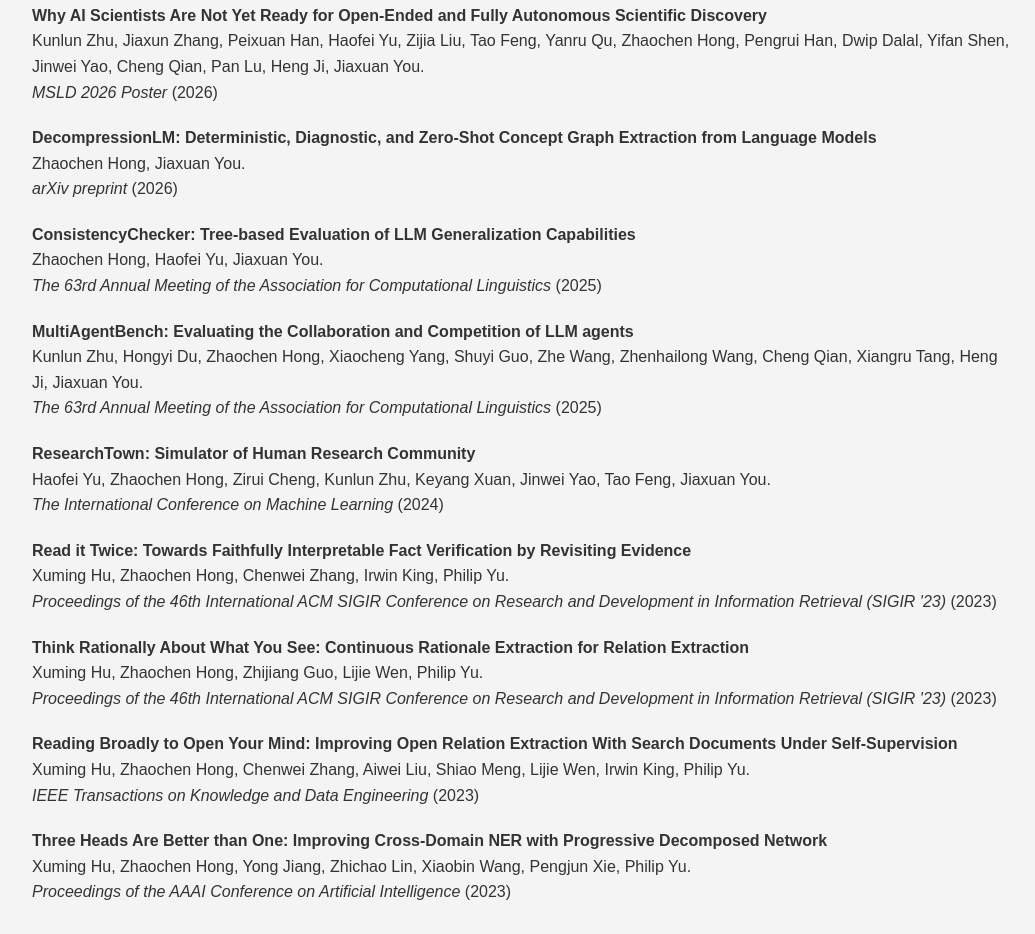
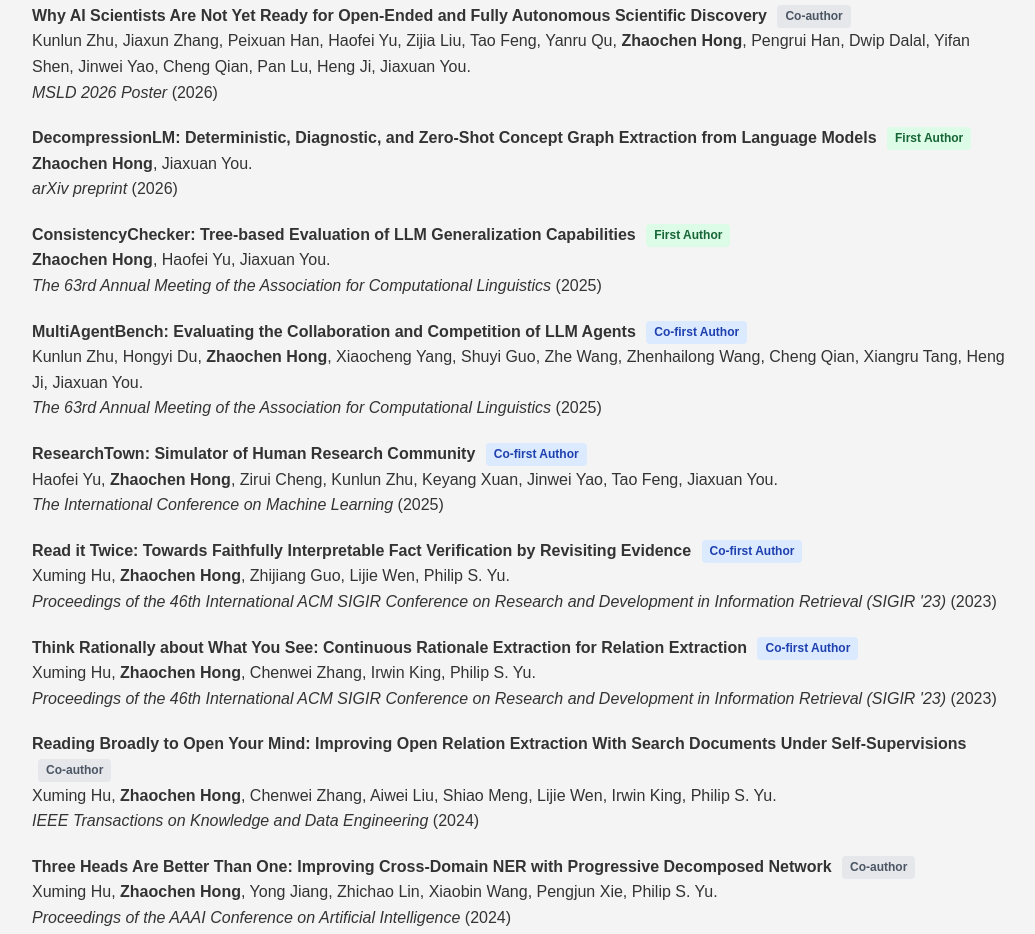
Before and after one commit to zhaochenhong42/zhaochenhong42.github.io, a plain HTML site: page index.html in a window 1280 px wide. Shown: the part 697-1631 px from the top of the page, without its empty margins (116-1151 px from the left). Drawn offline with Linux system fonts and the light colour scheme.

Commit message:
Update index.html

```diff
--- a/index.html
+++ b/index.html
@@ -42,49 +42,58 @@
                 <h2>Publications</h2>
                 <ul>
                     <li>
-                        <strong><a href="https://openreview.net/forum?id=8Esf3Ttmxl" target="_blank">Why AI Scientists Are Not Yet Ready for Open-Ended and Fully Autonomous Scientific Discovery</a></strong><br>
-                        Kunlun Zhu, Jiaxun Zhang, Peixuan Han, Haofei Yu, Zijia Liu, Tao Feng, Yanru Qu, Zhaochen Hong, Pengrui Han, Dwip Dalal, Yifan Shen, Jinwei Yao, Cheng Qian, Pan Lu, Heng Ji, Jiaxuan You.<br>
+                        <strong><a href="https://openreview.net/forum?id=8Esf3Ttmxl" target="_blank">Why AI Scientists Are Not Yet Ready for Open-Ended and Fully Autonomous Scientific Discovery</a></strong>
+                        <span class="author-tag co-author">Co-author</span><br>
+                        Kunlun Zhu, Jiaxun Zhang, Peixuan Han, Haofei Yu, Zijia Liu, Tao Feng, Yanru Qu, <strong>Zhaochen Hong</strong>, Pengrui Han, Dwip Dalal, Yifan Shen, Jinwei Yao, Cheng Qian, Pan Lu, Heng Ji, Jiaxuan You.<br>
                         <em>MSLD 2026 Poster</em> (2026)
                     </li>
                     <li>
-                        <strong><a href="https://arxiv.org/abs/2602.00377" target="_blank">DecompressionLM: Deterministic, Diagnostic, and Zero-Shot Concept Graph Extraction from Language Models</a></strong><br>
-                        Zhaochen Hong, Jiaxuan You.<br>
+                        <strong><a href="https://arxiv.org/abs/2602.00377" target="_blank">DecompressionLM: Deterministic, Diagnostic, and Zero-Shot Concept Graph Extraction from Language Models</a></strong>
+                        <span class="author-tag first-author">First Author</span><br>
+                        <strong>Zhaochen Hong</strong>, Jiaxuan You.<br>
                         <em>arXiv preprint</em> (2026)
                     </li>
                     <li>
-                        <strong><a href="https://arxiv.org/abs/2506.12376" target="_blank">ConsistencyChecker: Tree-based Evaluation of LLM Generalization Capabilities</a></strong><br>
-                        Zhaochen Hong, Haofei Yu, Jiaxuan You.<br>
+                        <strong><a href="https://arxiv.org/abs/2506.12376" target="_blank">ConsistencyChecker: Tree-based Evaluation of LLM Generalization Capabilities</a></strong>
+                        <span class="author-tag first-author">First Author</span><br>
+                        <strong>Zhaochen Hong</strong>, Haofei Yu, Jiaxuan You.<br>
                         <em>The 63rd Annual Meeting of the Association for Computational Linguistics</em> (2025)
                     </li>
                     <li>
-                        <strong><a href="https://openreview.net/pdf?id=1QHZt6Z7VI" target="_blank">MultiAgentBench: Evaluating the Collaboration and Competition of LLM agents</a></strong><br>
-                        Kunlun Zhu, Hongyi Du, Zhaochen Hong, Xiaocheng Yang, Shuyi Guo, Zhe Wang, Zhenhailong Wang, Cheng Qian, Xiangru Tang, Heng Ji, Jiaxuan You.<br>
+                        <strong><a href="https://aclanthology.org/2025.acl-long.421/" target="_blank">MultiAgentBench: Evaluating the Collaboration and Competition of LLM Agents</a></strong>
+                        <span class="author-tag co-first-author">Co-first Author</span><br>
+                        Kunlun Zhu, Hongyi Du, <strong>Zhaochen Hong</strong>, Xiaocheng Yang, Shuyi Guo, Zhe Wang, Zhenhailong Wang, Cheng Qian, Xiangru Tang, Heng Ji, Jiaxuan You.<br>
                         <em>The 63rd Annual Meeting of the Association for Computational Linguistics</em> (2025)
                     </li>
                     <li>
-                        <strong><a href="https://arxiv.org/abs/2412.17767" target="_blank">ResearchTown: Simulator of Human Research Community</a></strong><br>
-                        Haofei Yu, Zhaochen Hong, Zirui Cheng, Kunlun Zhu, Keyang Xuan, Jinwei Yao, Tao Feng, Jiaxuan You.<br>
-                        <em>The International Conference on Machine Learning</em> (2024)
+                        <strong><a href="https://arxiv.org/abs/2412.17767" target="_blank">ResearchTown: Simulator of Human Research Community</a></strong>
+                        <span class="author-tag co-first-author">Co-first Author</span><br>
+                        Haofei Yu, <strong>Zhaochen Hong</strong>, Zirui Cheng, Kunlun Zhu, Keyang Xuan, Jinwei Yao, Tao Feng, Jiaxuan You.<br>
+                        <em>The International Conference on Machine Learning</em> (2025)
                     </li>
                     <li>
-                        <strong><a href="https://dl.acm.org/doi/abs/10.1145/3539618.3592049" target="_blank">Read it Twice: Towards Faithfully Interpretable Fact Verification by Revisiting Evidence</a></strong><br>
-                        Xuming Hu, Zhaochen Hong, Chenwei Zhang, Irwin King, Philip Yu.<br>
+                        <strong><a href="https://dl.acm.org/doi/abs/10.1145/3539618.3592049" target="_blank">Read it Twice: Towards Faithfully Interpretable Fact Verification by Revisiting Evidence</a></strong>
+                        <span class="author-tag co-first-author">Co-first Author</span><br>
+                        Xuming Hu, <strong>Zhaochen Hong</strong>, Zhijiang Guo, Lijie Wen, Philip S. Yu.<br>
                         <em>Proceedings of the 46th International ACM SIGIR Conference on Research and Development in Information Retrieval (SIGIR '23)</em> (2023)
                     </li>
                     <li>
-                        <strong><a href="https://dl.acm.org/doi/abs/10.1145/3539618.3592072" target="_blank">Think Rationally About What You See: Continuous Rationale Extraction for Relation Extraction</a></strong><br>
-                        Xuming Hu, Zhaochen Hong, Zhijiang Guo, Lijie Wen, Philip Yu.<br>
+                        <strong><a href="https://dl.acm.org/doi/abs/10.1145/3539618.3592072" target="_blank">Think Rationally about What You See: Continuous Rationale Extraction for Relation Extraction</a></strong>
+                        <span class="author-tag co-first-author">Co-first Author</span><br>
+                        Xuming Hu, <strong>Zhaochen Hong</strong>, Chenwei Zhang, Irwin King, Philip S. Yu.<br>
                         <em>Proceedings of the 46th International ACM SIGIR Conference on Research and Development in Information Retrieval (SIGIR '23)</em> (2023)
                     </li>
                     <li>
-                        <strong><a href="https://ieeexplore.ieee.org/abstract/document/10255305" target="_blank">Reading Broadly to Open Your Mind: Improving Open Relation Extraction With Search Documents Under Self-Supervision</a></strong><br>
-                        Xuming Hu, Zhaochen Hong, Chenwei Zhang, Aiwei Liu, Shiao Meng, Lijie Wen, Irwin King, Philip Yu.<br>
-                        <em>IEEE Transactions on Knowledge and Data Engineering</em> (2023)
+                        <strong><a href="https://ieeexplore.ieee.org/abstract/document/10255305" target="_blank">Reading Broadly to Open Your Mind: Improving Open Relation Extraction With Search Documents Under Self-Supervisions</a></strong>
+                        <span class="author-tag co-author">Co-author</span><br>
+                        Xuming Hu, <strong>Zhaochen Hong</strong>, Chenwei Zhang, Aiwei Liu, Shiao Meng, Lijie Wen, Irwin King, Philip S. Yu.<br>
+                        <em>IEEE Transactions on Knowledge and Data Engineering</em> (2024)
                     </li>
                     <li>
-                        <strong><a href="https://ojs.aaai.org/index.php/AAAI/article/view/29785" target="_blank">Three Heads Are Better than One: Improving Cross-Domain NER with Progressive Decomposed Network</a></strong><br>
-                        Xuming Hu, Zhaochen Hong, Yong Jiang, Zhichao Lin, Xiaobin Wang, Pengjun Xie, Philip Yu.<br>
-                        <em>Proceedings of the AAAI Conference on Artificial Intelligence</em> (2023)
+                        <strong><a href="https://ojs.aaai.org/index.php/AAAI/article/view/29785" target="_blank">Three Heads Are Better Than One: Improving Cross-Domain NER with Progressive Decomposed Network</a></strong>
+                        <span class="author-tag co-author">Co-author</span><br>
+                        Xuming Hu, <strong>Zhaochen Hong</strong>, Yong Jiang, Zhichao Lin, Xiaobin Wang, Pengjun Xie, Philip S. Yu.<br>
+                        <em>Proceedings of the AAAI Conference on Artificial Intelligence</em> (2024)
                     </li>
                 </ul>
             </div>
```
